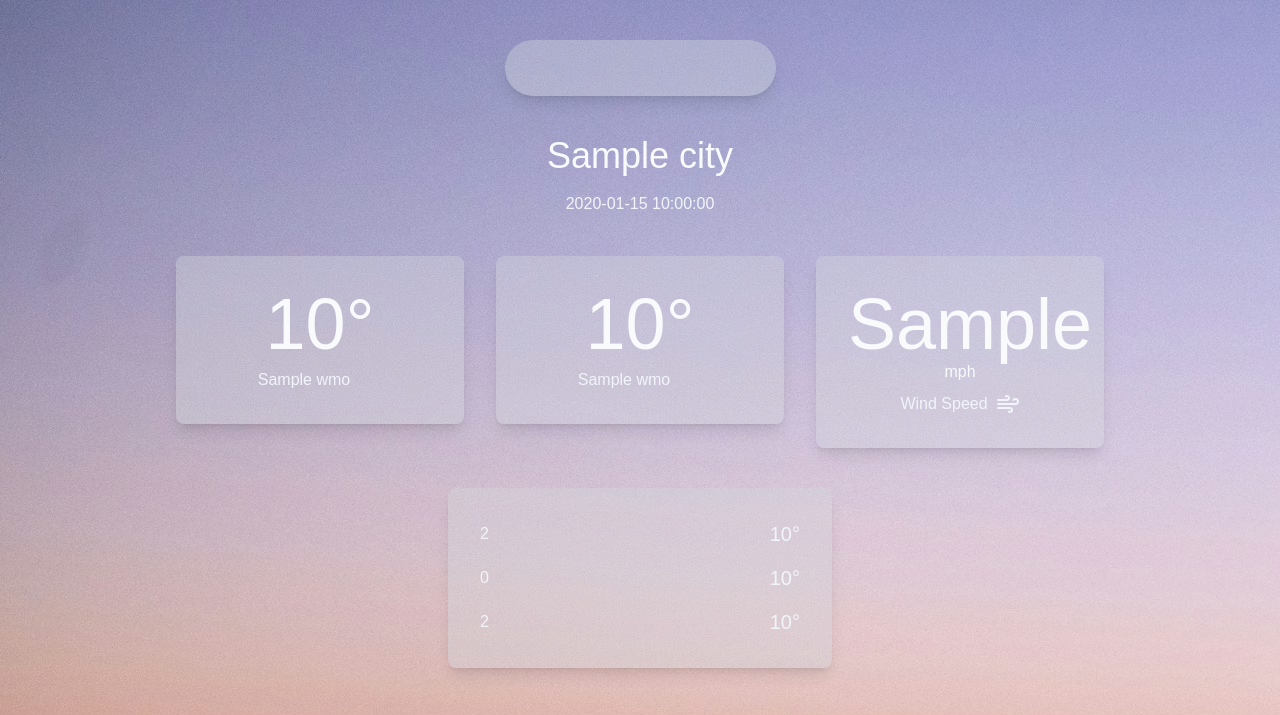
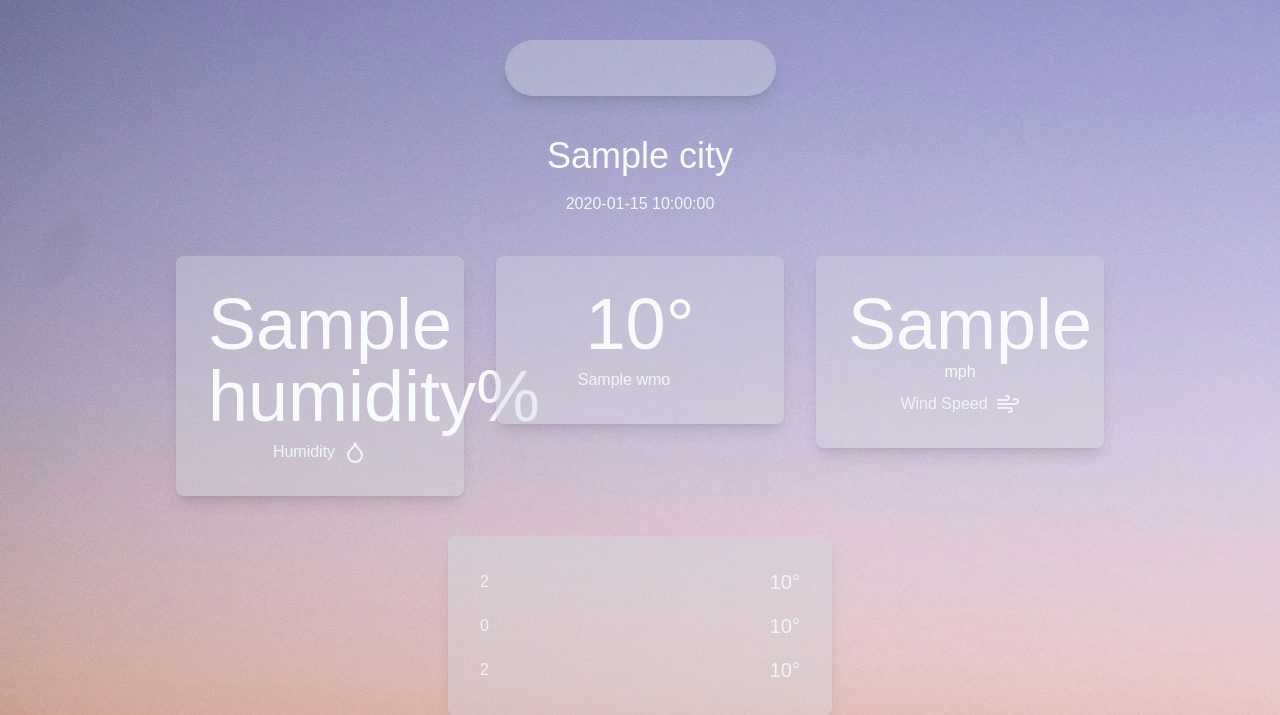
Before and after one commit to vangauthic/weather-app, a Flask app: template templates/index.html in a window 1280 px wide. Shown: the top 715 px of the page. Run offline with Flask 3, Linux system fonts and the light colour scheme; the template is opened without the code that fills it: most values are stand-ins (such as "Sample title", 1, 10 or a date in 2020); parts of the project's set-up code (start-up, migrations or seed data) failed here and were passed over; some libraries are stand-ins or nearby versions; some web fonts are replaced.

Commit message:
humidity added

```diff
--- a/main.py
+++ b/main.py
@@ -34,6 +34,7 @@ def give_stats(weather_info: dict):
     lat = weather_info.get("lat")
     lng = weather_info.get("lng")
     wind_speed = int(weather_info.get("wind_speed"))
+    humidity = int(weather_info.get("humidity"))
     location = geolocator.reverse((lat, lng))
     city = location.raw["address"]["city"] + ", " + (STATE_CODES[location.raw["address"]["state"].upper()])
 
@@ -50,6 +51,7 @@ def give_stats(weather_info: dict):
         "lng": lng,
         "icon": icon,
         "wind_speed": wind_speed,
+        "humidity": humidity,
     }
 
 @app.route('/', methods=['GET', 'POST'])
@@ -80,6 +82,7 @@ def splash_page():
         "time": info.get('time'),
         "main_icon": str(main_icon),
         "wind_speed": info.get('wind_speed'),
+        "humidity": info.get('humidity'),
     }
 
     return render_template(
@@ -110,6 +113,7 @@ def get_weather(location: str) -> dict:
     responses = openmeteo.weather_api(url, params=params)
     response = responses[0]
     temp = response.Current().Variables(0).Value()
+    humidity = response.Current().Variables(1).Value()
     wmo = response.Current().Variables(8).Value()
     wind_speed = response.Current().Variables(10).Value()
     hourly = response.Hourly()
@@ -151,6 +155,7 @@ def get_weather(location: str) -> dict:
         "next_12_precip": next_12_hour_precip,
         "next_12_time": next_12_hour_time,
         "wind_speed": wind_speed,
+        "humidity": humidity,
     }
 
 if __name__ == "__main__":
--- a/templates/index.html
+++ b/templates/index.html
@@ -24,12 +24,12 @@
     <div class="flex justify-center items-start space-x-8 mx-auto mt-10">
         <div class="w-72 bg-gray-300 bg-opacity-40 backdrop-blur-16px p-8 rounded-lg shadow-lg">
             <h1 class="text-center font-sfpro pb-2">
-                <p class="text-7xl text-slate-50">{{ data['temp'] }}°</p>
+                <p class="text-7xl text-slate-50">{{ data['humidity'] }}%</p>
             </h1>
             <h2 class="text-center font-sfpro">
                 <p class="text-l text-slate-100 flex items-center justify-center gap-2">
-                    {{ data['wmo'] }}
-                    <i data-lucide="{{ data['main_icon'] }}" class="w-6 h-6"></i>
+                    Humidity
+                    <i data-lucide="droplet" class="w-6 h-6"></i>
                 </p>
             </h2>
         </div>
```
